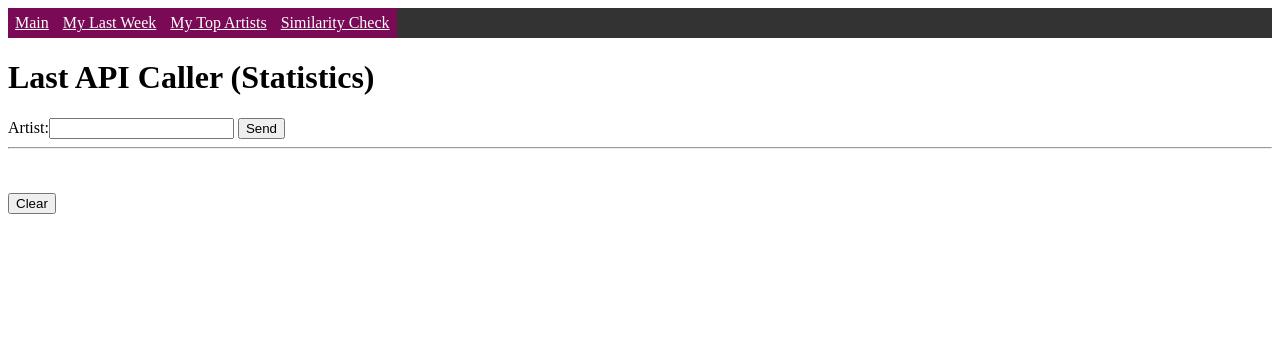
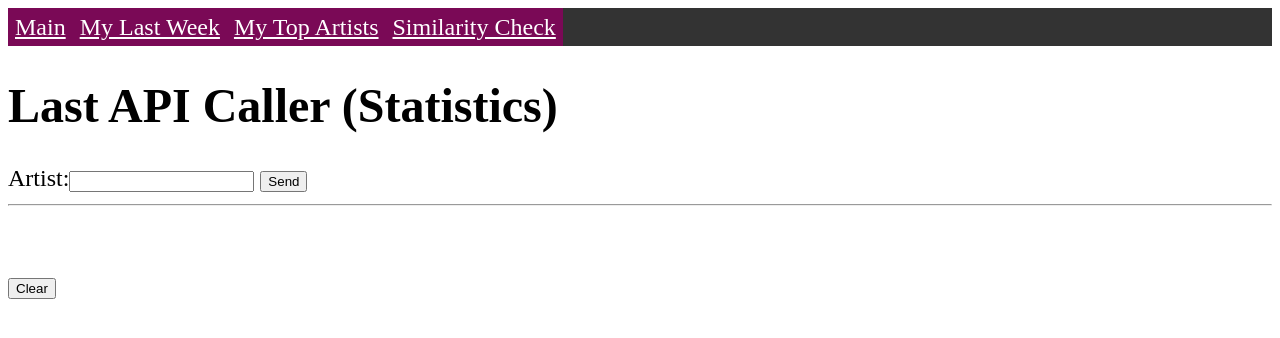
Before and after one commit to nordicmaster/LastFM-API-caller, a Django app: template hello/templates/index.html in a window 1280 px wide. Shown: the top 338 px of the page. Run offline with Django 3.2, Linux system fonts and the light colour scheme; the template is opened without the code that fills it: values that come from a table or form of the project are taken from there, others are empty; parts of the project's set-up code (start-up, migrations or seed data) failed here and were passed over.

Commit message:
Update index.html

```diff
--- a/hello/templates/index.html
+++ b/hello/templates/index.html
@@ -7,7 +7,7 @@
     <title>L-C</title>
 </head>
 <script src="{% static 'script.js' %}?version=2"></script>
-<body>
+<body class="bigtext">
     <div class="gtpmenu lineheight">
     <nav>
       <ul>
```
